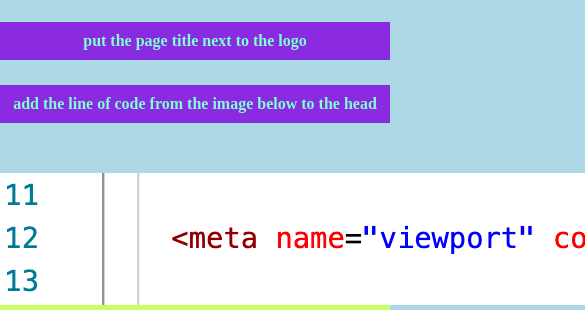
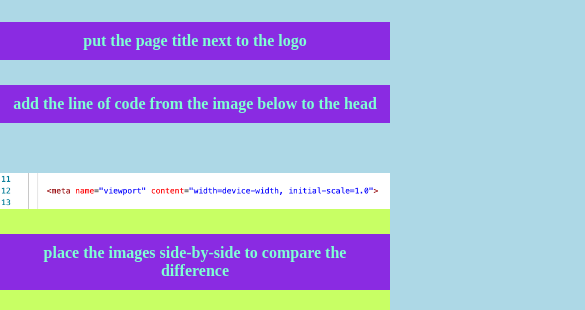
Before and after one commit to thanhthaonguyenn/des-228, a plain HTML site: page responsiveDemo/index.html in a window 390 px wide. Shown: the part 299-609 px from the top of the page, 585 px wide, since content can reach past the window. Drawn offline with Linux system fonts and the light colour scheme.

Commit message:
Fix viewport image on mobile

```diff
--- a/responsiveDemo/css/style.css
+++ b/responsiveDemo/css/style.css
@@ -257,3 +257,9 @@ a.back-home:hover {
     background-color: #005599;
     color: #FFFFFF !important;
 }
+
+#viewport img {
+    display: block;
+    max-width: 100%;
+    height: auto;
+}
```
